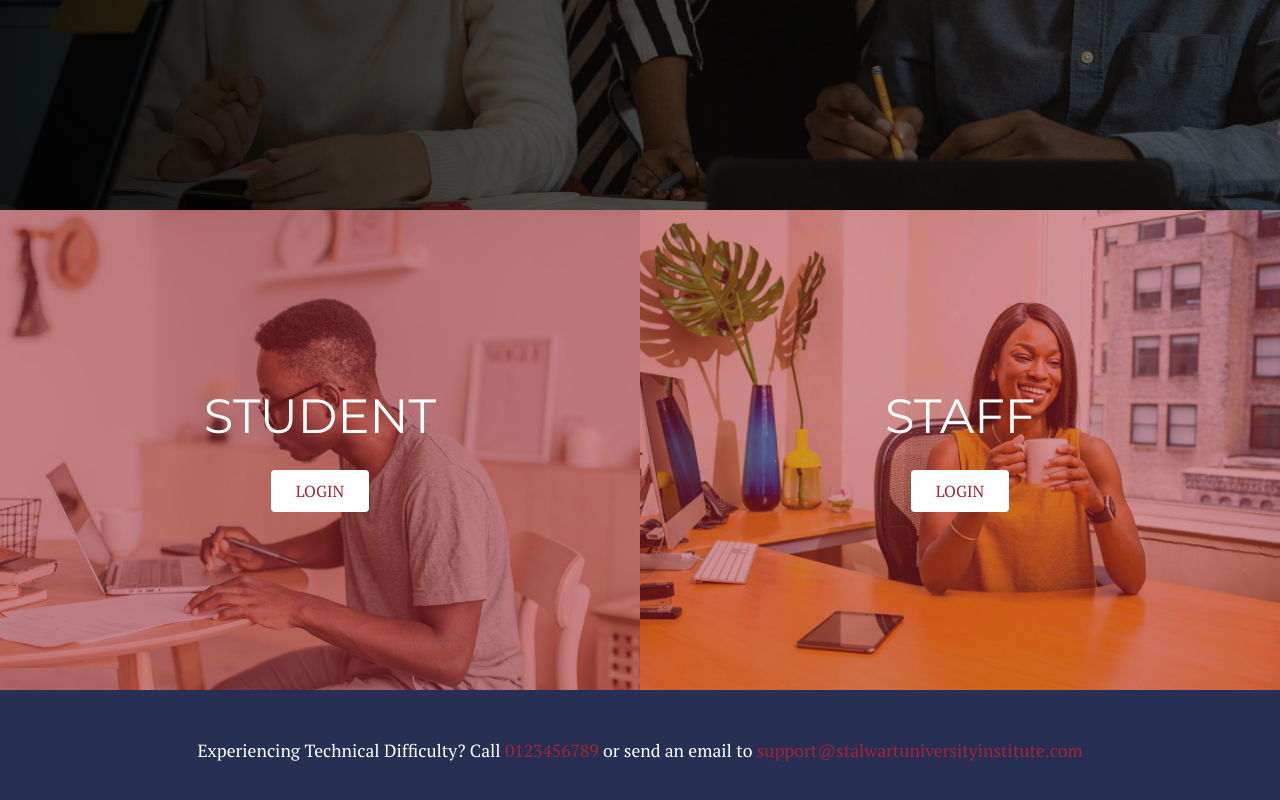
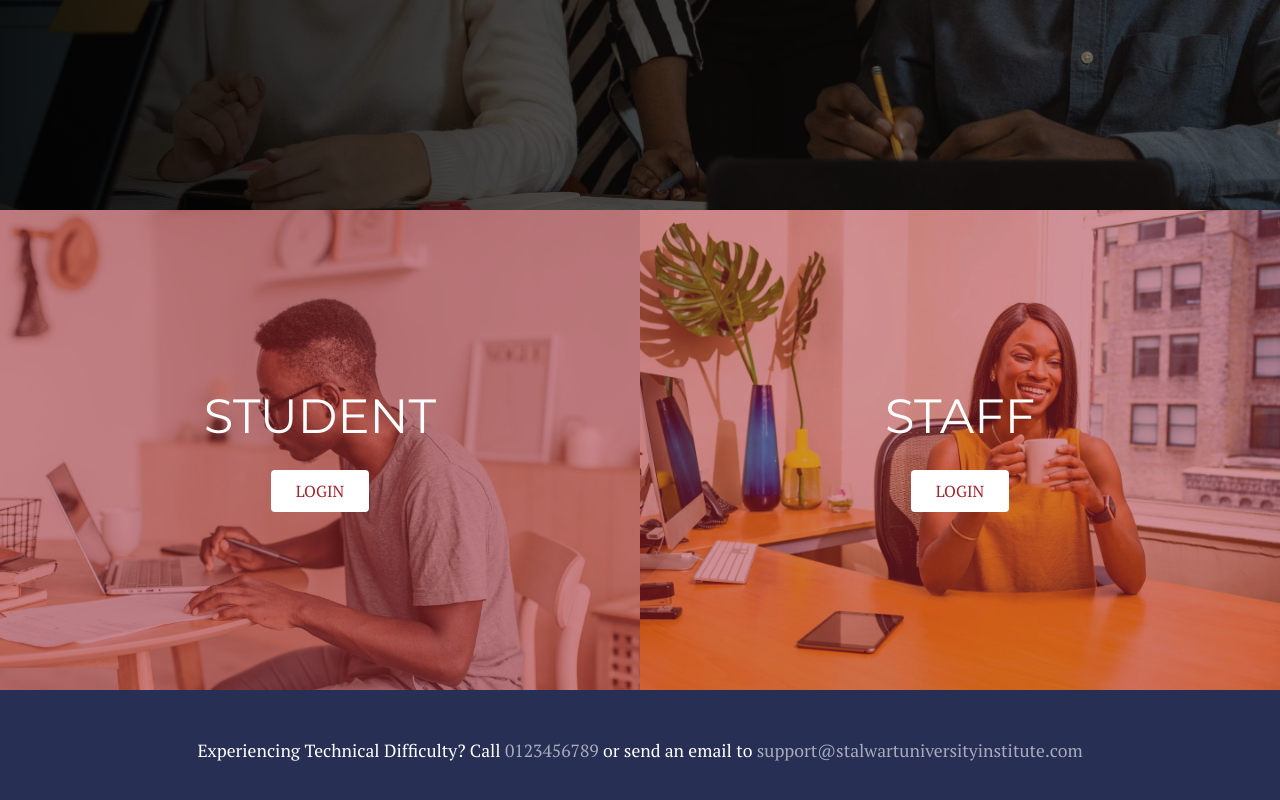
Before and after one commit to joshuaolusayo/stalwart, a React app: page / in a window 1280 px wide. Shown: the part 430-1230 px from the top of the page. Built offline with nearby package versions, Linux system fonts and the light colour scheme.

Commit message:
Updated the color of the footer link

```diff
--- a/src/Components/Footer.js
+++ b/src/Components/Footer.js
@@ -5,11 +5,11 @@ const Footer = () => {
 		<div className="footer container-fluid p-3 p-md-5 bg-blue text-center">
 			<p className="mb-0">
 				Experiencing Technical Difficulty? Call{" "}
-				<a className="text-red" href="tel:0123456789">
+				<a className="" href="tel:0123456789">
 					0123456789
 				</a>{" "}
 				or send an email to{" "}
-				<a className="text-red" href="mailto:support@stalwartuniversityinstitute.com">
+				<a className="" href="mailto:support@stalwartuniversityinstitute.com">
 					support@stalwartuniversityinstitute.com
 				</a>
 			</p>
--- a/src/styles.scss
+++ b/src/styles.scss
@@ -112,6 +112,7 @@ body {
 
 .footer a {
 	transition: all 300ms ease-in;
+	color: rgba(255,255,255,0.6);
 
 	&:hover {
 		color: #fff;
```
Also changed, not shown: src/styles.css.
